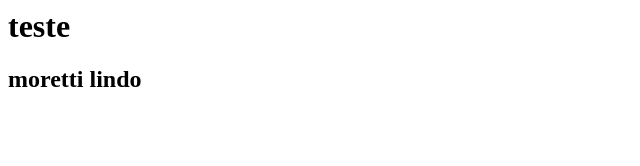
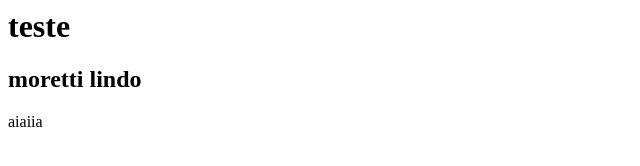
Before and after one commit to thiagoohess/Projeto-brecho, a plain HTML site: page index.html in a window 1280 px wide. Shown: the full height of the page, 0-640 px from the left. Drawn offline with Linux system fonts and the light colour scheme.

Commit message:
UPDATE - caiobola

```diff
--- a/index.html
+++ b/index.html
@@ -19,7 +19,7 @@
 
 
 
-    <footer></footer>
+    <footer>aiaiia</footer>
 
 </body>
 </html>
```
